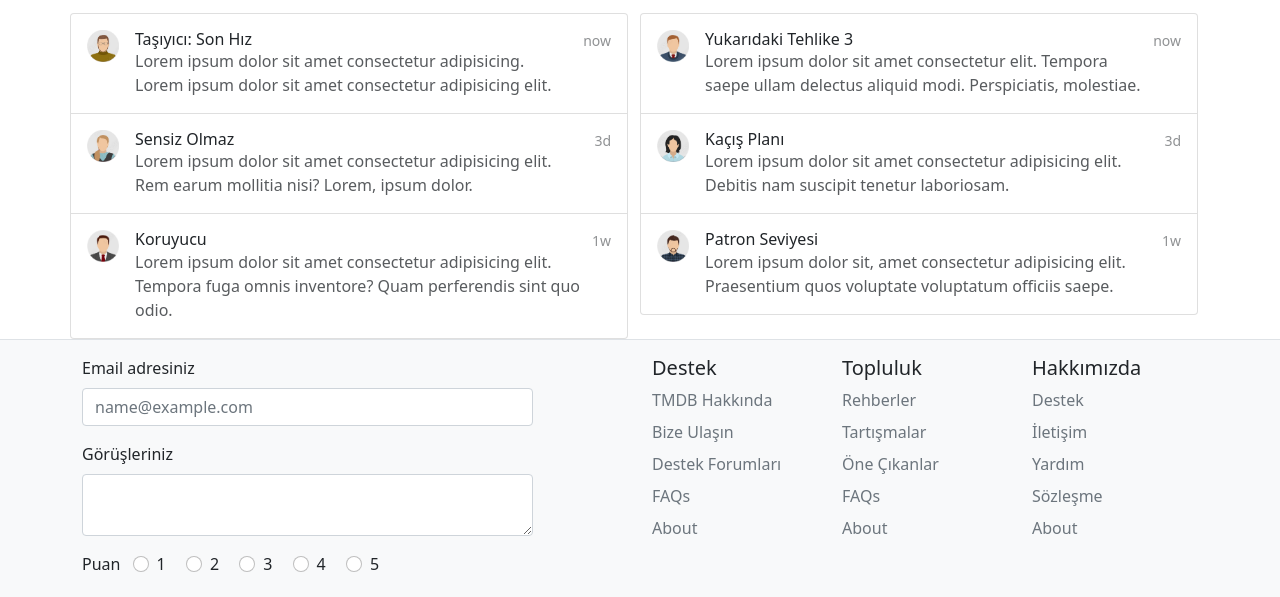
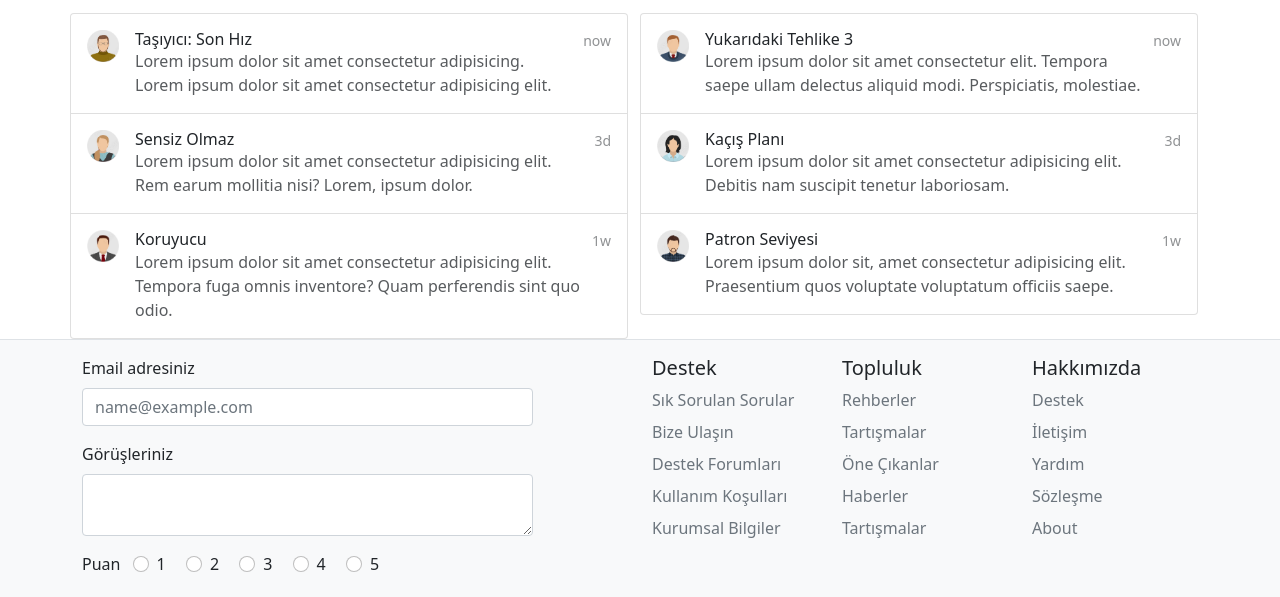
Before and after one commit to fatihcode/movies, a plain HTML site: page index.html in a window 1280 px wide. Shown: the part 2396-2993 px from the top of the page. Drawn offline with nearby package versions, Linux system fonts and the light colour scheme.

Commit message:
Footer düzeltildi

```diff
--- a/index.html
+++ b/index.html
@@ -526,11 +526,11 @@
                 <div class="col-2">
                     <h5>Destek</h5>
                     <ul class="nav flex-column">
-                        <li class="nav-item mb-2"><a href="#" class="nav-link p-0 text-muted">TMDB Hakkında</a></li>
+                        <li class="nav-item mb-2"><a href="#" class="nav-link p-0 text-muted">Sık Sorulan Sorular</a></li>
                         <li class="nav-item mb-2"><a href="#" class="nav-link p-0 text-muted">Bize Ulaşın</a></li>
                         <li class="nav-item mb-2"><a href="#" class="nav-link p-0 text-muted">Destek Forumları</a></li>
-                        <li class="nav-item mb-2"><a href="#" class="nav-link p-0 text-muted">FAQs</a></li>
-                        <li class="nav-item mb-2"><a href="#" class="nav-link p-0 text-muted">About</a></li>
+                        <li class="nav-item mb-2"><a href="#" class="nav-link p-0 text-muted">Kullanım Koşulları</a></li>
+                        <li class="nav-item mb-2"><a href="#" class="nav-link p-0 text-muted">Kurumsal Bilgiler</a></li>
                     </ul>
                 </div>
 
@@ -540,8 +540,8 @@
                         <li class="nav-item mb-2"><a href="#" class="nav-link p-0 text-muted">Rehberler</a></li>
                         <li class="nav-item mb-2"><a href="#" class="nav-link p-0 text-muted">Tartışmalar</a></li>
                         <li class="nav-item mb-2"><a href="#" class="nav-link p-0 text-muted">Öne Çıkanlar</a></li>
-                        <li class="nav-item mb-2"><a href="#" class="nav-link p-0 text-muted">FAQs</a></li>
-                        <li class="nav-item mb-2"><a href="#" class="nav-link p-0 text-muted">About</a></li>
+                        <li class="nav-item mb-2"><a href="#" class="nav-link p-0 text-muted">Haberler</a></li>
+                        <li class="nav-item mb-2"><a href="#" class="nav-link p-0 text-muted">Tartışmalar</a></li>
                     </ul>
                 </div>
 
```
